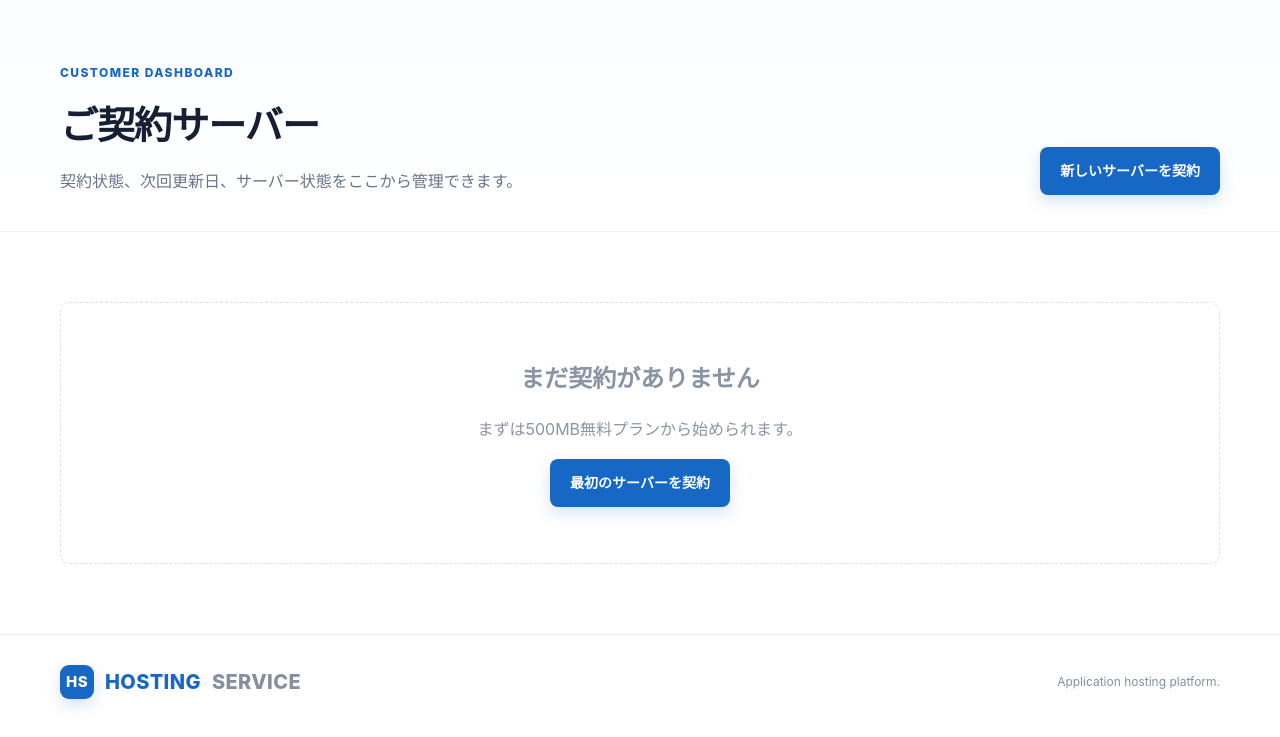
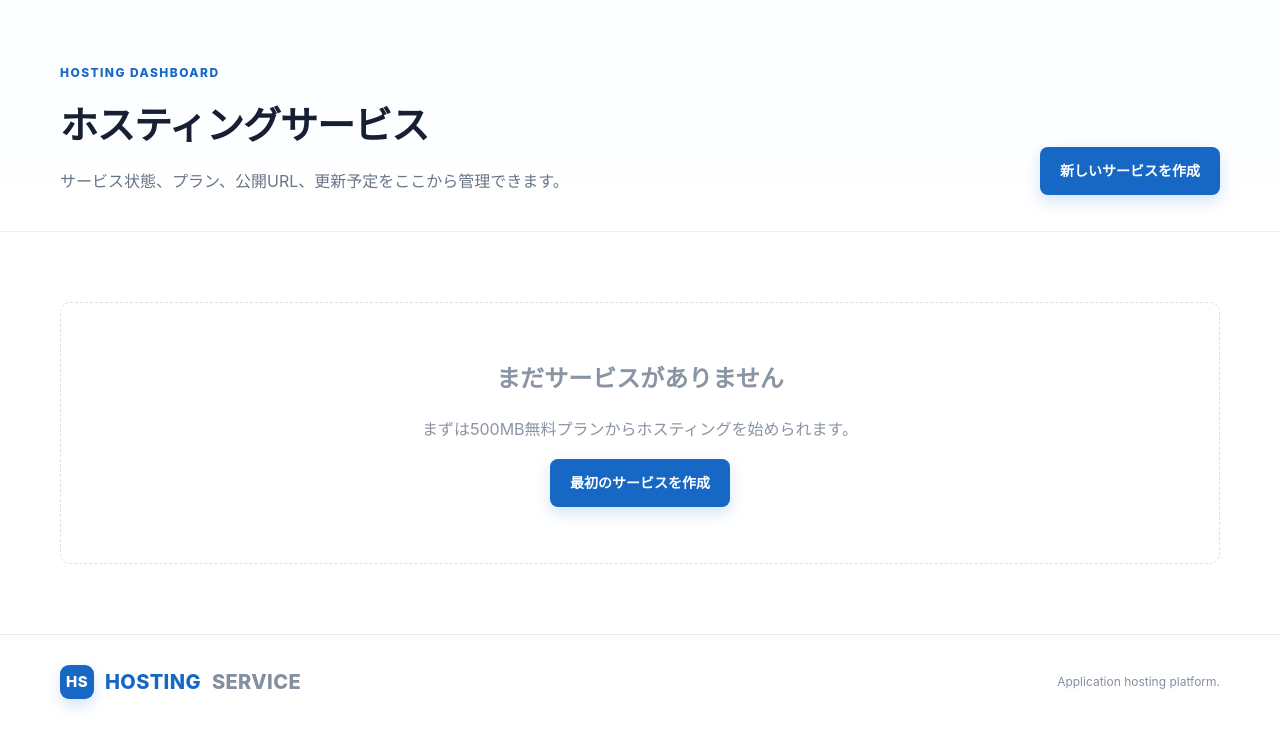
Before and after one commit to ritsu1000000-maker/sandbox, a Flask app: template rental-server/templates/dashboard.html in a window 1280 px wide. Shown: the part 80-817 px from the top of the page. Run offline with Flask 3, Linux system fonts and the light colour scheme; the template is opened without the code that fills it, so the values that code supplies are empty.

Commit message:
Reframe dashboard around hosting services

```diff
--- a/rental-server/templates/dashboard.html
+++ b/rental-server/templates/dashboard.html
@@ -1,10 +1,10 @@
 {% extends "base.html" %}
-{% block title %}ダッシュボード｜Rental Server{% endblock %}
+{% block title %}ダッシュボード｜Hosting Service{% endblock %}
 {% block content %}
 <section class="page-hero">
   <div class="container dashboard-hero-row">
-    <div><span class="page-label">CUSTOMER DASHBOARD</span><h1>ご契約サーバー</h1><p>契約状態、次回更新日、サーバー状態をここから管理できます。</p></div>
-    <a class="button button-primary" href="/create">新しいサーバーを契約</a>
+    <div><span class="page-label">HOSTING DASHBOARD</span><h1>ホスティングサービス</h1><p>サービス状態、プラン、公開URL、更新予定をここから管理できます。</p></div>
+    <a class="button button-primary" href="/create">新しいサービスを作成</a>
   </div>
 </section>
 <section class="section">
@@ -14,7 +14,7 @@
       {% for c in contracts %}
         <article class="contract-card">
           <div class="contract-card-head">
-            <div><span class="contract-id">契約 #{{ c.id }}</span><h2>{{ c.name }}</h2></div>
+            <div><span class="contract-id">SERVICE #{{ c.id }}</span><h2>{{ c.name }}</h2></div>
             <span class="contract-status status-{{ c.status }}">{{ c.status }}</span>
           </div>
           <div class="contract-specs">
@@ -25,17 +25,17 @@
           </div>
           <div class="contract-meta"><span>次回更新</span><strong>{{ c.renews_at[:10] if c.renews_at else '-' }}</strong></div>
           {% if c.status == 'pending_payment' %}
-            <a class="button button-outline wide-button" href="/billing">支払い待ちを確認</a>
+            <a class="button button-outline wide-button" href="/billing">支払い状態を確認</a>
           {% elif c.status == 'canceled' %}
-            <span class="disabled-action">解約済み</span>
+            <span class="disabled-action">利用終了</span>
           {% else %}
-            <a class="button button-outline wide-button" href="/servers/{{ c.id }}">サーバー管理を開く</a>
+            <a class="button button-outline wide-button" href="/servers/{{ c.id }}">サービス管理を開く</a>
           {% endif %}
         </article>
       {% endfor %}
       </div>
     {% else %}
-      <div class="empty rental-empty"><h2>まだ契約がありません</h2><p>まずは500MB無料プランから始められます。</p><a class="button button-primary" href="/create">最初のサーバーを契約</a></div>
+      <div class="empty rental-empty"><h2>まだサービスがありません</h2><p>まずは500MB無料プランからホスティングを始められます。</p><a class="button button-primary" href="/create">最初のサービスを作成</a></div>
     {% endif %}
   </div>
 </section>
```
